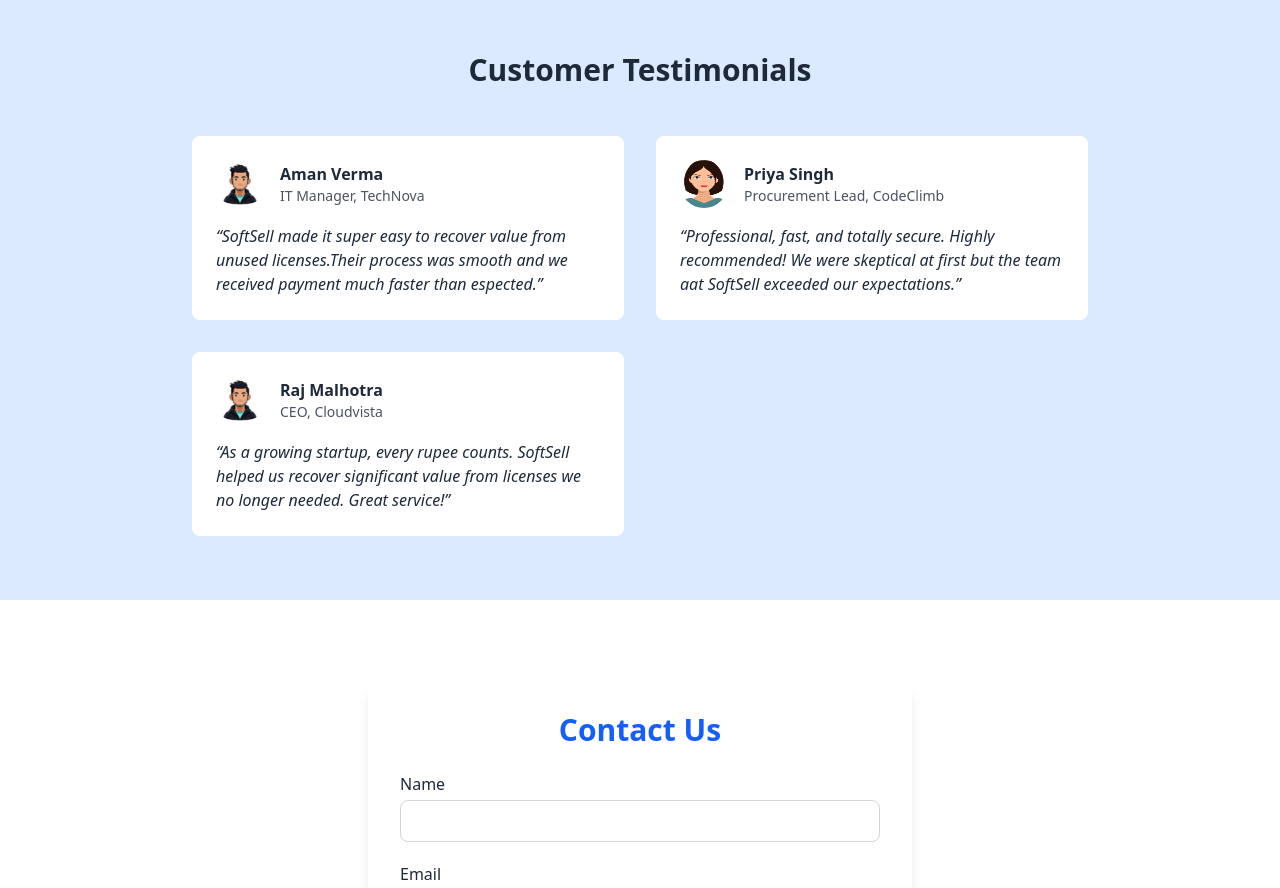
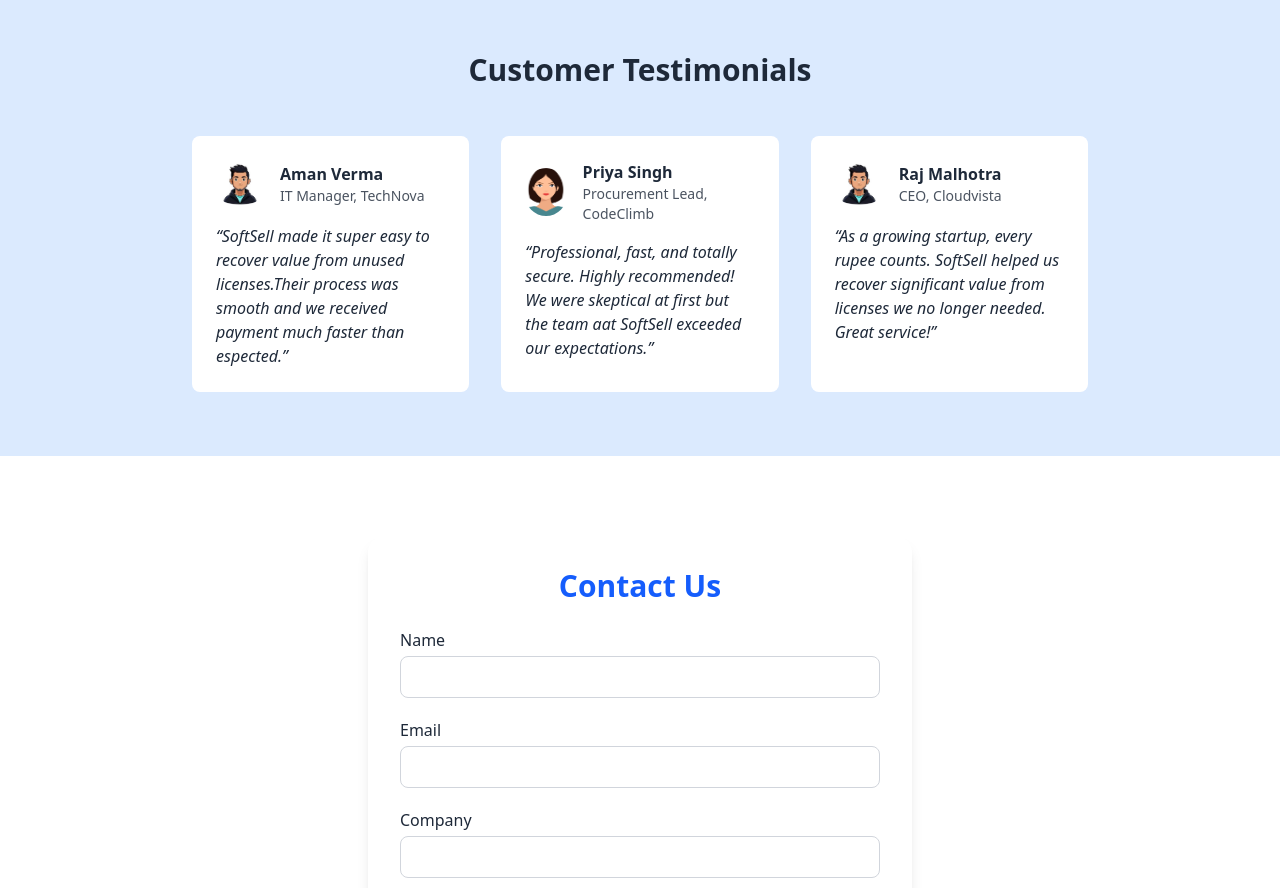
Before and after one commit to Shivamsingh008/sell-licenses, a React (Vite) app: page / in a window 1280 px wide. Shown: the part 1760-2648 px from the top of the page. Built offline with nearby package versions, Linux system fonts and the light colour scheme.

Commit message:
Update Testimonials.jsx

```diff
--- a/src/components/Testimonials.jsx
+++ b/src/components/Testimonials.jsx
@@ -24,7 +24,7 @@
 const Testimonials = () => (
   <section className="py-16 px-6 bg-blue-100 text-center dark:bg-gray-800 text-gray-800 dark:text-white">
     <h2 className="text-3xl font-bold mb-12">Customer Testimonials</h2>
-    <div className="max-w-4xl mx-auto grid gap-8 md:grid-cols-2">
+    <div className="max-w-4xl mx-auto grid gap-8 md:grid-cols-2 lg:grid-cols-3">
       {testimonials.map((t, idx) => (
         <div
           key={idx}
```
